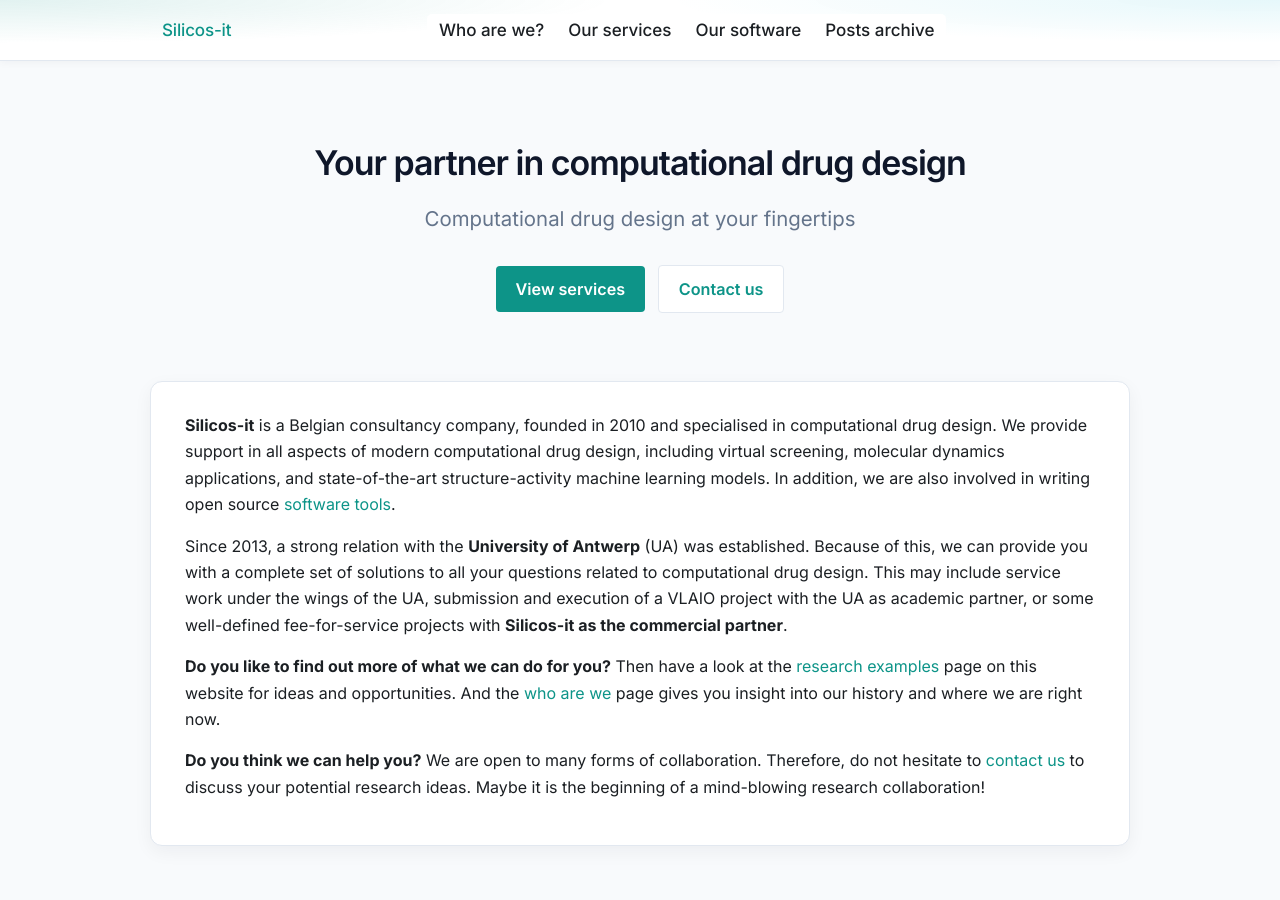
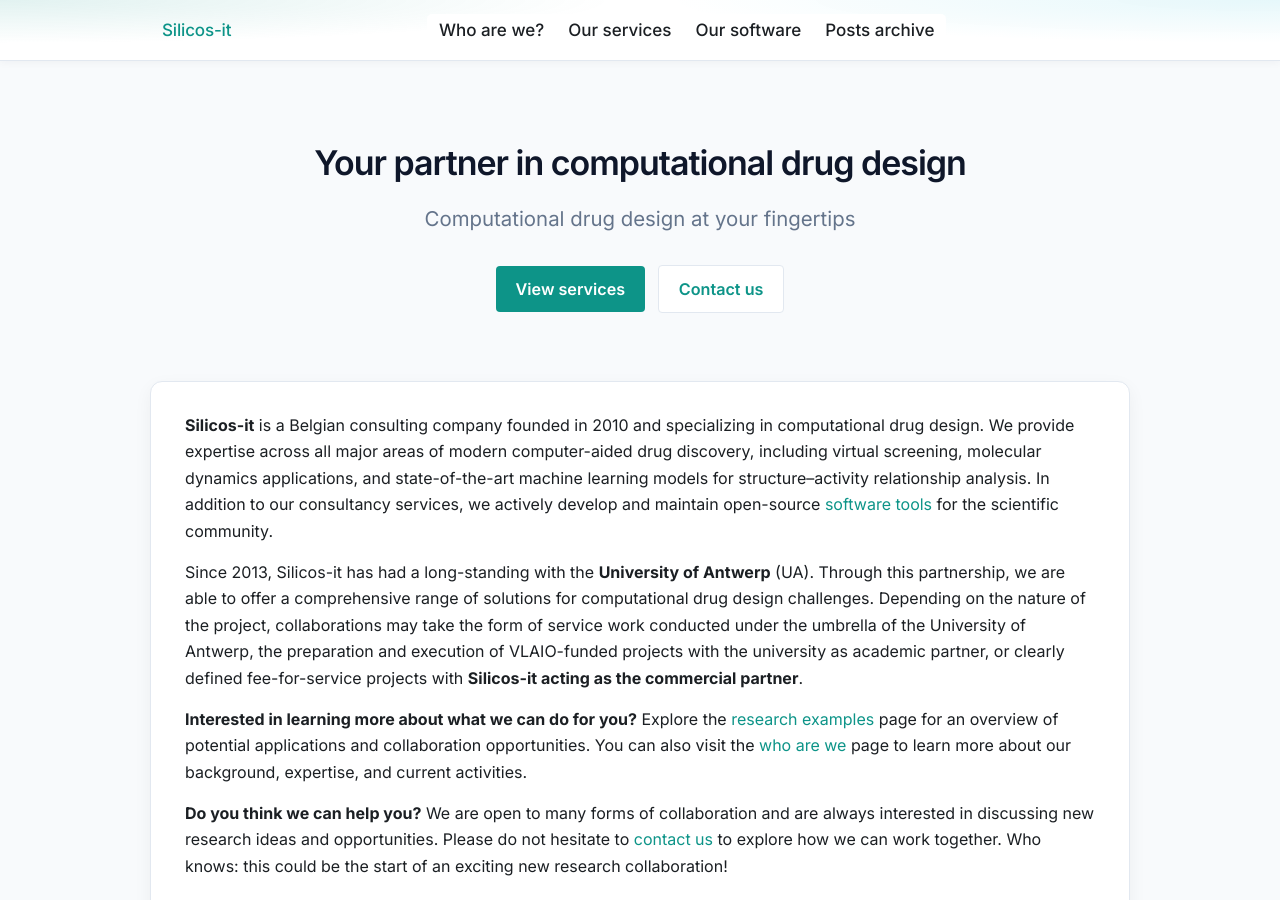
Before and after one commit to silicos-it/silicos-it.github.io, a Jekyll site: the page built from index.md, in a window 1280 px wide and 900 px high. Built offline with Jekyll 4.4.1, drawn with Linux system fonts in a browser that asks for light colours.

Commit message:
Final update

```diff
--- a/index.md
+++ b/index.md
@@ -2,10 +2,10 @@
 title: "Your partner in computational drug design"
 layout: home
 ---
-**Silicos-it** is a Belgian consultancy company, founded in 2010 and specialised in computational drug design. We provide support in all aspects of modern computational drug design, including virtual screening, molecular dynamics applications, and state-of-the-art structure-activity machine learning models. In addition, we are also involved in writing open source [software tools](/software).
+**Silicos-it** is a Belgian consulting company founded in 2010 and specializing in computational drug design. We provide expertise across all major areas of modern computer-aided drug discovery, including virtual screening, molecular dynamics applications, and state-of-the-art machine learning models for structure–activity relationship analysis. In addition to our consultancy services, we actively develop and maintain open-source [software tools](/software) for the scientific community.
 
-Since 2013, a strong relation with the **University of Antwerp** (UA) was established. Because of this, we can provide you with a complete set of solutions to all your questions related to computational drug design. This may include service work under the wings of the UA, submission and execution of a VLAIO project with the UA as academic partner, or some well-defined fee-for-service projects with **Silicos-it as the commercial partner**.
+Since 2013, Silicos-it has had a long-standing with the **University of Antwerp** (UA). Through this partnership, we are able to offer a comprehensive range of solutions for computational drug design challenges. Depending on the nature of the project, collaborations may take the form of service work conducted under the umbrella of the University of Antwerp, the preparation and execution of VLAIO-funded projects with the university as academic partner, or clearly defined fee-for-service projects with **Silicos-it acting as the commercial partner**.
 
-**Do you like to find out more of what we can do for you?** Then have a look at the [research examples](/services) page on this website for ideas and opportunities. And the [who are we](/who_are_we) page gives you insight into our history and where we are right now.
+**Interested in learning more about what we can do for you?** Explore the [research examples](/services) page for an overview of potential applications and collaboration opportunities. You can also visit the [who are we](/who_are_we) page to learn more about our background, expertise, and current activities.
 
-**Do you think we can help you?** We are open to many forms of collaboration. Therefore, do not hesitate to <a class="u-email" href="mailto:{{ site.social.email | join:',' }}">contact us</a> to discuss your potential research ideas. Maybe it is the beginning of a mind-blowing research collaboration!
+**Do you think we can help you?** We are open to many forms of collaboration and are always interested in discussing new research ideas and opportunities. Please do not hesitate to <a class="u-email" href="mailto:{{ site.social.email | join:',' }}">contact us</a> to explore how we can work together. Who knows: this could be the start of an exciting new research collaboration!
```
